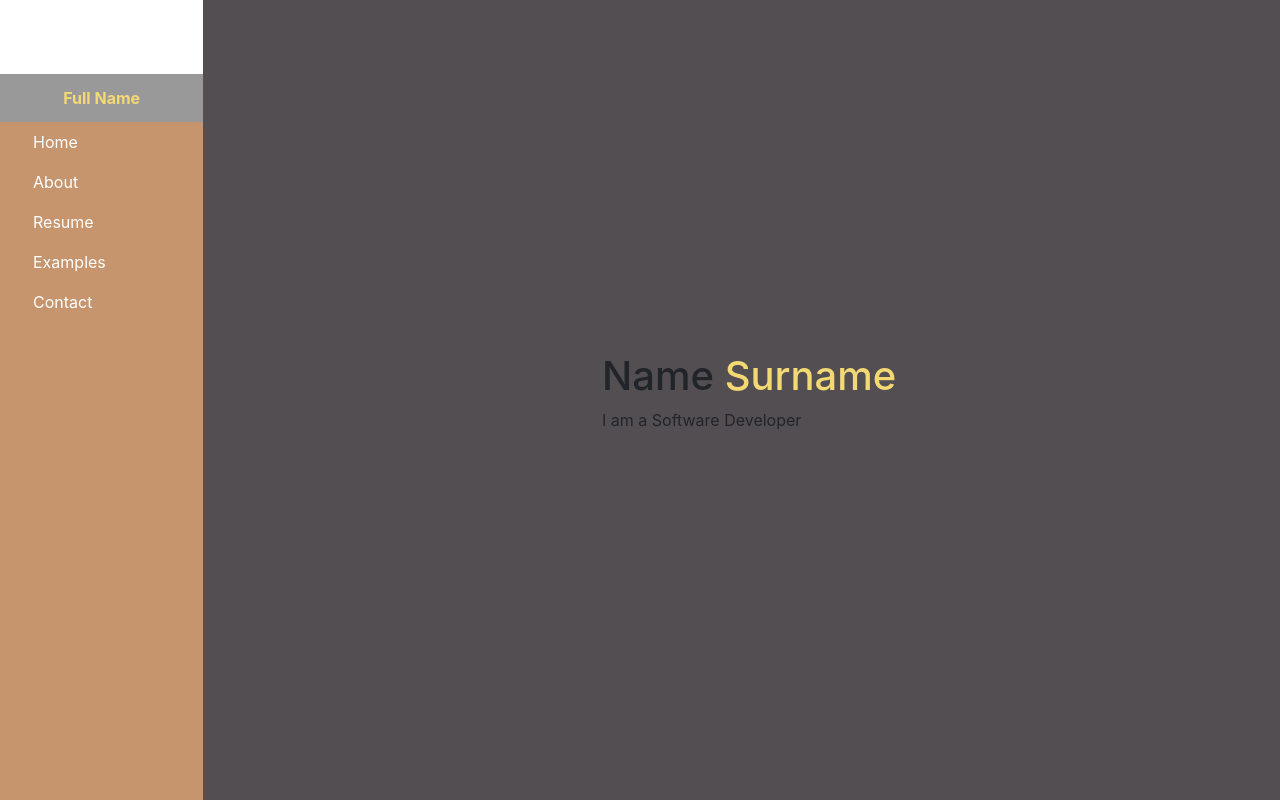
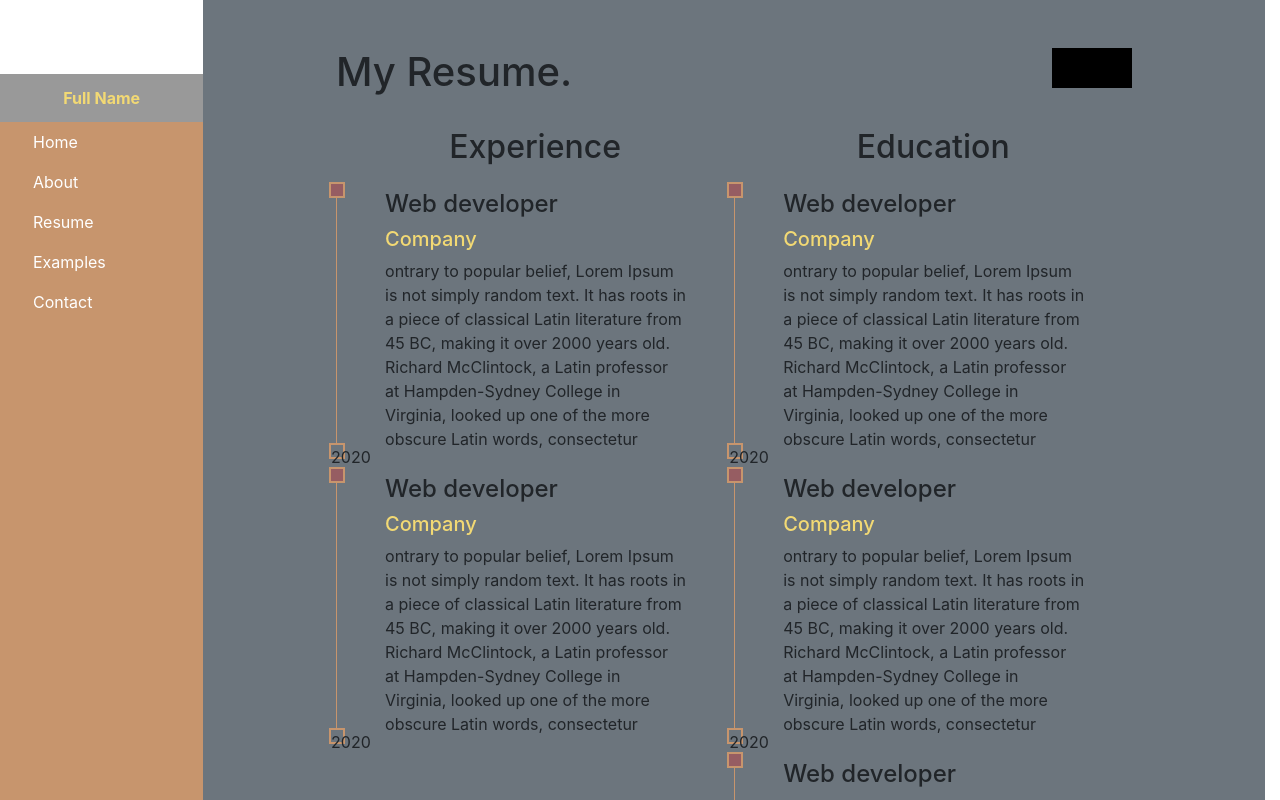
Before and after one commit to ObradovicZ/CV, a React (Create React App) app: page /resume in a window 1280 px wide. Built offline with nearby package versions, Linux system fonts and the light colour scheme.

Commit message:
- Resume page implemented. - Models added. - any type refactored. - Chronology component added.

```diff
--- a/src/App.tsx
+++ b/src/App.tsx
@@ -11,6 +11,7 @@ import Contact from "./components/Contact";
 import About from "./components/About";
 import Sidebar from "./components/Sidebar";
 import {Row} from 'react-bootstrap';
+import Resume from "./components/Resume";
 function App() {
   return (
     <div className="app">
@@ -24,6 +25,9 @@ function App() {
             <Route path="/contact">
               <Contact/>
             </Route>
+              <Route path="/resume">
+                  <Resume/>
+              </Route>
             <Route path="/">
               <Home />
             </Route>
--- a/src/components/About.tsx
+++ b/src/components/About.tsx
@@ -1,7 +1,7 @@
 import React from 'react';
 import {Col, Media, Row} from 'react-bootstrap';
 import Placeholder from '../Assets/placeholders/placeholderMe.png';
-import ExperienceComponent from "./reusable/ExperienceComponent";
+import AboutExperience from "./reusable/AboutExperience";
 
 function About(props: any) {
     const personalInfo = [
@@ -16,8 +16,8 @@ function About(props: any) {
                 <Row className={'bg-primary w-75 mx-auto mb-4 mt-5'}>
                     <h1>About Me.</h1>
                 </Row>
-                <Row className={'w-75 justify-content-between mx-auto mb-5'}>
-                    <div className={'flex-column w-50'}>
+                <Row className={'w-75 mx-auto mb-5'}>
+                    <div className={'flex-column max-width-60'}>
                         <h2>Software developer</h2>
                         <p>Contrary to popular belief, Lorem Ipsum is not simply random text. It has roots in a piece of
                             classical Latin literature from 45 BC, making it over 2000 years old. </p>
@@ -27,7 +27,7 @@ function About(props: any) {
                             word in classical literature, discovered the undoubtable source. Lorem Ipsum comes from
                             sections 1.10.32 and 1.10.33 of "de Finibus Bonorum</p>
                     </div>
-                    <div>
+                    <div className={'max-width-40 ml-auto'}>
                         <h2>Personal information</h2>
                         <div className={'flex-column'}>
                             {personalInfo.map((data) => (
@@ -41,9 +41,9 @@ function About(props: any) {
                 <Row className={'w-75 mx-auto mb-4'}>
                     <h2 className={'w-100 text-center mb-4'}>Experienced in: </h2>
                     <div className={'d-flex justify-content-between'}>
-                        <ExperienceComponent text={'Software development'} image={Placeholder}/>
-                        <ExperienceComponent text={'Game development'} image={Placeholder}/>
-                        <ExperienceComponent text={'Frontend development'} image={Placeholder}/>
+                        <AboutExperience text={'Software development'} image={Placeholder}/>
+                        <AboutExperience text={'Game development'} image={Placeholder}/>
+                        <AboutExperience text={'Frontend development'} image={Placeholder}/>
                     </div>
                 </Row>
             </Row>
--- /dev/null
+++ b/src/components/Resume.tsx
@@ -0,0 +1,64 @@
+import React from 'react';
+import {Col, Row} from "react-bootstrap";
+import ResumeChronologySequence from "./reusable/ResumeChronologySequence";
+
+class Resume extends React.Component<any, any> {
+
+    render() {
+        return (
+            <Col>
+                <Row className={'w-100 bg-secondary'}>
+                    <Row className={'w-75 mx-auto mb-4 mt-5 justify-content-between'}>
+                        <h1>My Resume.</h1>
+                        <div style={{backgroundColor: 'black', width: '80px', height: '40px'}}/>
+                    </Row>
+                    <Row className={'w-75 mx-auto mb-5'}>
+                        <div className={'flex-column w-50'}>
+                            <h2 className={'text-center'}>Experience</h2>
+                            <ResumeChronologySequence
+                                title={'Web developer'}
+                                subtitle={'Company'}
+                                text={'ontrary to popular belief, Lorem Ipsum is not simply random text. It has roots in a\n' +
+                                'piece of classical Latin literature from 45 BC, making it over 2000 years old.\n' +
+                                'Richard McClintock, a Latin professor at Hampden-Sydney College in Virginia, looked\n' +
+                                'up one of the more obscure Latin words, consectetur'}/>
+                            <ResumeChronologySequence
+                                title={'Web developer'}
+                                subtitle={'Company'}
+                                text={'ontrary to popular belief, Lorem Ipsum is not simply random text. It has roots in a\n' +
+                                'piece of classical Latin literature from 45 BC, making it over 2000 years old.\n' +
+                                'Richard McClintock, a Latin professor at Hampden-Sydney College in Virginia, looked\n' +
+                                'up one of the more obscure Latin words, consectetur'}/>
+                        </div>
+                        <div className={'flex-column w-50'}>
+                            <h2 className={'text-center'}>Education</h2>
+                            <ResumeChronologySequence
+                                title={'Web developer'}
+                                subtitle={'Company'}
+                                text={'ontrary to popular belief, Lorem Ipsum is not simply random text. It has roots in a\n' +
+                                'piece of classical Latin literature from 45 BC, making it over 2000 years old.\n' +
+                                'Richard McClintock, a Latin professor at Hampden-Sydney College in Virginia, looked\n' +
+                                'up one of the more obscure Latin words, consectetur'}/>
+                            <ResumeChronologySequence
+                                title={'Web developer'}
+                                subtitle={'Company'}
+                                text={'ontrary to popular belief, Lorem Ipsum is not simply random text. It has roots in a\n' +
+                                'piece of classical Latin literature from 45 BC, making it over 2000 years old.\n' +
+                                'Richard McClintock, a Latin professor at Hampden-Sydney College in Virginia, looked\n' +
+                                'up one of the more obscure Latin words, consectetur'}/>
+                            <ResumeChronologySequence
+                                title={'Web developer'}
+                                subtitle={'Company'}
+                                text={'ontrary to popular belief, Lorem Ipsum is not simply random text. It has roots in a\n' +
+                                'piece of classical Latin literature from 45 BC, making it over 2000 years old.\n' +
+                                'Richard McClintock, a Latin professor at Hampden-Sydney College in Virginia, looked\n' +
+                                'up one of the more obscure Latin words, consectetur'}/>
+                        </div>
+                    </Row>
+                </Row>
+            </Col>
+        )
+    }
+}
+
+export default Resume;
--- a/src/components/Sidebar.tsx
+++ b/src/components/Sidebar.tsx
@@ -2,12 +2,15 @@ import React from 'react';
 import {Col, Media, Row} from 'react-bootstrap';
 import {Link} from 'react-router-dom';
 import PlaceholderImage from '../Assets/placeholders/placeholderMe.png'
-import ImageAndName from "./reusable/ImageAndName";
+import SidebarImageAndName from "./reusable/SidebarImageAndName";
 
 function Sidebar() {
     return (
-        <Col xl={{span: 2}} className={'background-third text-white h-100'}>
-            <ImageAndName image={PlaceholderImage} text={'Full Name'}/>
+        <Col xl={{span: 2}}
+             lg={{span:3}}
+             sm={{span:3}}
+             className={'background-third text-white h-100'}>
+            <SidebarImageAndName image={PlaceholderImage} text={'Full Name'}/>
             <div className={'ml-5'}>
                 <Row className={'mb-3 w-75'}>
                     <Link to={'/'} className={'text-white'}>Home</Link>
@@ -16,7 +19,7 @@ function Sidebar() {
                     <Link to={'/about'} className={'text-white'}>About</Link>
                 </Row>
                 <Row className={'mb-3 w-75'}>
-                    <Link to={'/contact'} className={'text-white'}>Resume</Link>
+                    <Link to={'/resume'} className={'text-white'}>Resume</Link>
                 </Row>
                 <Row className={'mb-3 w-75'}>
                     <Link to={'/contact'} className={'text-white'}>Examples</Link>
--- /dev/null
+++ b/src/components/reusable/ResumeChronologySequence.tsx
@@ -0,0 +1,15 @@
+import React from 'react';
+
+function ResumeChronologySequence (props:{title:string,subtitle:string,text:string}){
+    return (
+        <div className={'mt-4 w-100 position-relative px-5 chronology-container mb-4'}>
+            <h4 className={''}>{props.title}</h4>
+            <h5 className={'color-forth'}>{props.subtitle}</h5>
+            <p>{props.text}</p>
+            <div className={'chronology-circle-top'}/>
+            <div className={'chronology-circle-bottom'}/>
+            <span className={'chronology-circle-bottom'}>2020</span>
+        </div>
+    );
+}
+export default ResumeChronologySequence;
--- a/src/components/reusable/ImageAndName.tsx
+++ b/src/components/reusable/SidebarImageAndName.tsx
@@ -1,10 +1,11 @@
 import React from'react';
-import {Col, Media, Row} from "react-bootstrap";
+import {Media, Row} from "react-bootstrap";
+import {ImageTextModel} from "../../models/ImageTextModel";
 
-function ImageAndName(props) {
+function SidebarImageAndName(props:ImageTextModel) {
     return (
         <Row className={'ml-0 position-relative mb-2'}>
-            <Media>
+            <Media className={'w-100'}>
                 <img src={props.image} className={'w-100 mx-auto'}/>
             </Media>
             <div className={'w-100 opacity-40 position-absolute sidebar-img-text-container'} style={{bottom:'0',backgroundColor:'black'}}/>
@@ -15,4 +16,4 @@ function ImageAndName(props) {
     );
 }
 
-export default ImageAndName;
+export default SidebarImageAndName;
--- /dev/null
+++ b/src/models/ImageTextModel.ts
@@ -0,0 +1,4 @@
+export interface ImageTextModel{
+    image:string,
+    text:string,
+}
--- /dev/null
+++ b/src/sass/01-pages/Resume.scss
@@ -0,0 +1,24 @@
+.chronology-container{
+  border-left:1px solid $third-color;
+}
+$chronology-circle-size: 16px;
+.chronology-circle-top{
+  width:$chronology-circle-size;
+  height:$chronology-circle-size;
+  border: $chronology-circle-size/6 solid $third-color;
+  background-color: $secondary-color;
+  //border-radius:50%;
+  position: absolute;
+  top: -$chronology-circle-size/2;
+  left: -$chronology-circle-size/2;
+}
+.chronology-circle-bottom{
+  width:$chronology-circle-size;
+  height:$chronology-circle-size;
+  background-color: $secondary;
+  border: $chronology-circle-size/6 solid $third-color;
+  //border-radius:50%;
+  position: absolute;
+  bottom: -($chronology-circle-size/2);
+  left: -($chronology-circle-size/2);
+}
--- a/src/sass/App.scss
+++ b/src/sass/App.scss
@@ -1,3 +1,6 @@
 @import '~bootstrap/scss/bootstrap.scss';
 @import 'global-settings';
-@import 'components/ImageAndName';
+
+@import '01-pages/Resume';
+
+@import '02-components/ImageAndName';
--- a/src/sass/global-settings.scss
+++ b/src/sass/global-settings.scss
@@ -1,8 +1,9 @@
+//Colors
 $primary-color: #534e52;
 $secondary-color: #965d62;
 $third-color: #c7956d;
 $forth-color: #f2d974;
-
+//Backgrounds
 .background-primary{
   background-color: $primary-color;
 }
@@ -15,6 +16,7 @@ $forth-color: #f2d974;
 .background-forth{
   background-color: $forth-color;
 }
+//Text colors
 .color-primary{
   color: $primary-color;
 }
@@ -27,3 +29,13 @@ $forth-color: #f2d974;
 .color-forth{
   color: $forth-color;
 }
+//Max width
+.max-width-60{
+  max-width: 60%;
+}
+.max-width-50{
+  max-width: 50%;
+}
+.max-width-40{
+  max-width: 40%;
+}
```
Also changed, not shown: src/components/reusable/AboutExperience.tsx (renamed from src/components/reusable/ExperienceComponent.tsx, +4 -3 lines), src/sass/02-components/ImageAndName.scss (renamed from src/sass/components/ImageAndName.scss).
